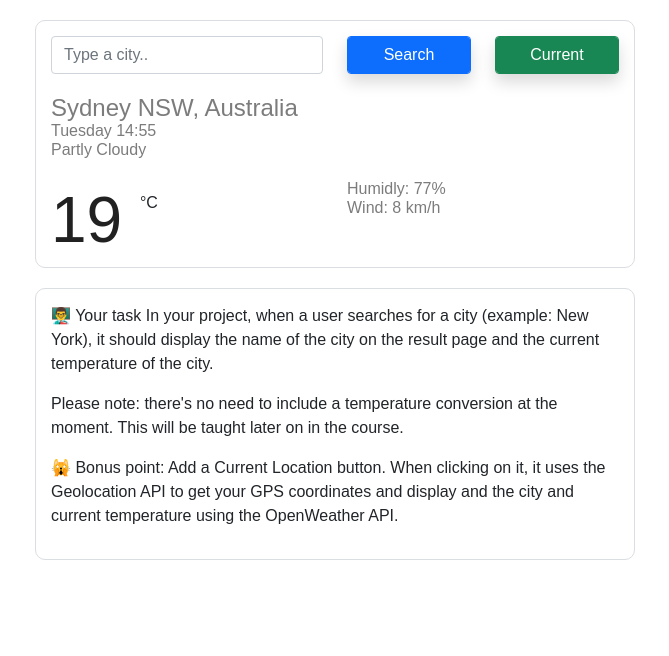
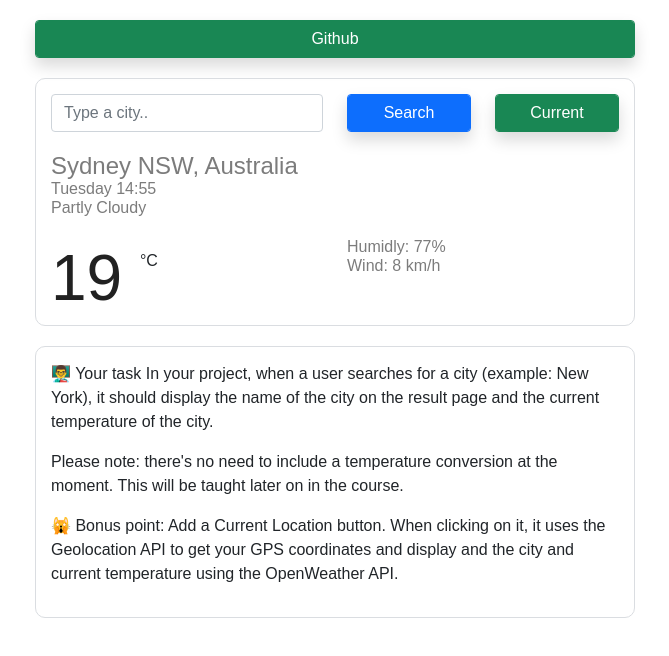
Before and after one commit to gradobyk/68, a plain HTML site: page index.html in a window 1280 px wide. Shown: the whole page, without its empty margins (305-974 px from the left). Drawn offline with nearby package versions, Linux system fonts and the light colour scheme.

Commit message:
Update index.html

```diff
--- a/index.html
+++ b/index.html
@@ -102,10 +102,26 @@ a:hover {
 #map {
   height: 100%;
 }
+
+#current-button2 {
+
+	display: block;
+	max-width: 600px;
+	margin: 20px auto;
+
+}
+
+#color-button2 {
+	color:#fff;
+}
 	</style>
 </head>
 <body>
+
 	<div class="container">
+		<div>
+			<button1 id="current-button2" class="form-control btn btn-success  shadow"><a href="https://github.com/gradobyk/68" id="color-button2" target = "_ blank">Github</a></button1>
+					</div>
 	<div class="weather-app-border">
 		<form id="seach-form">
 				<div class="row">
```
